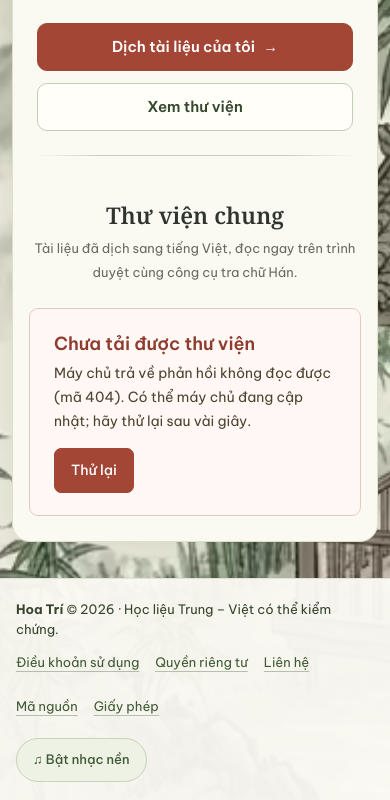
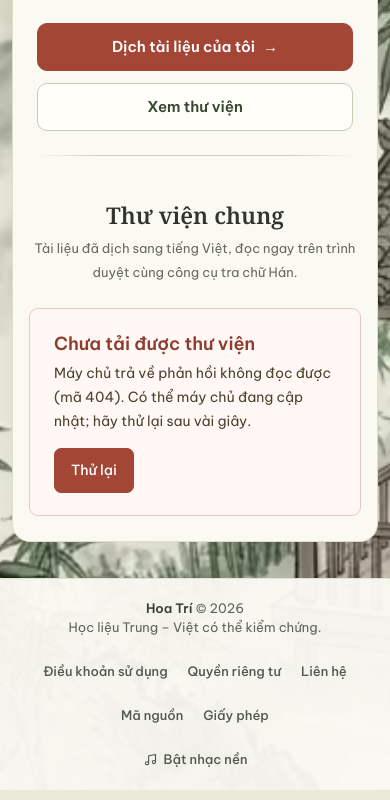
Before and after one commit to rynwoo1707/chinese-translator, a website: page frontend/index.html in a window 390 px wide. Shown: the part 555-1355 px from the top of the page. Drawn offline with Linux system fonts and the light colour scheme; no server answers.

Commit message:
Chân trang: tên bên trái, các link và nút nhạc cách đều bên phải trên cùng một hàng
- Chân trang rộng bằng phần nội dung (1250px): tên Hoa Trí bên trái; năm link và nút nhạc nền bên phải, cách đều
  24px, cùng chiều cao 44px, cùng màu và cỡ chữ; một gạch dọc mảnh ngăn nút nhạc với các link.
- Màn hình hẹp hơn 1180px: hai hàng căn giữa; từ 800px trở xuống nút nhạc có hàng riêng; trên điện thoại dòng tên
  xuống dòng ở dấu chấm giữa, không bao giờ cắt giữa "Trung – Việt".
- Biểu tượng nút nhạc vẽ bằng SVG (nốt nhạc, hai vạch khi đang phát) thay cho ký tự ♫ và Ⅱ mà phông chữ của trang
  không có; trình đọc màn hình chỉ đọc chữ của nút. Nút giữ nguyên độ rộng khi bấm.
- Bản chân trang tĩnh của 404, Điều khoản, Quyền riêng tư đổi theo; backend/legal-pages.test.mjs ghim bố cục mới.

Co-Authored-By: Claude Opus 5.5 <noreply@anthropic.com>

```diff
--- a/frontend/header.css
+++ b/frontend/header.css
@@ -99,22 +99,49 @@ html { scroll-padding-top:104px; }
  .site-masthead .header-request { border-color:ButtonText;background:ButtonFace;color:ButtonText; }
  .site-masthead a:focus-visible,.site-masthead button:focus-visible { outline-color:Highlight; }
 }
-/* Shared footer (site-footer.js): one line on every public page, the name on the left and the legal, contact, source and
-   licence links on the right; it wraps to two lines on a narrow screen. Rules carry a class so the study page's bare
-   footer and footer span rules do not restyle it. */
-.site-footer { margin-top:auto;padding:14px 24px 18px;border-top:1px solid #dfe2d8;background:rgba(250,249,243,.96);color:#4f5849;font-size:13px;line-height:1.6;letter-spacing:normal;text-align:left; }
-.site-footer-inner { display:flex;flex-wrap:wrap;align-items:center;justify-content:space-between;gap:0 28px;width:min(100%,1100px);margin:0 auto; }
-.site-footer .site-footer-brand { margin:0;color:#35432d; }
+/* Shared footer (site-footer.js; app.js adds the music switch after it). The inner wrapper steps aside (display:contents),
+   so the name, the links and the switch share one row as wide as the page content (.public-content, 1250px): the name on
+   the left, the links and the switch on the right. Below 1180px two centred rows; from 800px down, as the masthead, the
+   switch takes a row of its own. Rules carry a class so the study page's bare footer and footer span rules do not restyle it. */
+.site-footer { display:flex;flex-wrap:wrap;align-items:center;gap:0 24px;margin-top:auto;padding:12px max(24px,calc((100% - 1250px)/2));border-top:1px solid #dfe2d8;background:rgba(250,249,243,.96);color:#5f6656;font-size:13px;line-height:1.5;letter-spacing:normal;text-align:left; }
+.site-footer-inner { display:contents; }
+.site-footer .site-footer-brand { margin:0 auto 0 0; }
+.site-footer .site-footer-brand strong { color:#35432d;font-weight:600; }
 .site-footer span { margin:0;color:inherit; }
-.site-footer-links { display:flex;flex-wrap:wrap;gap:0 20px; }
-.site-footer-links a { display:inline-flex;align-items:center;min-height:44px;color:#3f5a34;text-decoration:underline;text-decoration-color:rgba(63,90,52,.35);text-underline-offset:4px; }
-.site-footer-links a:hover { color:#a44636;text-decoration-color:currentColor; }
+.site-footer-links { display:flex;flex-wrap:wrap;justify-content:center;gap:0 24px; }
+.site-footer-links a,.site-footer .background-music button { display:inline-flex;align-items:center;min-height:44px;border-radius:6px;color:#4f5849;font-weight:500;white-space:nowrap;text-decoration:none; }
+.site-footer-links a:hover,.site-footer .background-music button:hover { color:#a44636;text-decoration:underline;text-underline-offset:4px; }
+/* The music switch (music.js): a quiet control after a hairline, as tall as the links and wide enough for either label,
+   so nothing moves when it is pressed. The negative margin takes back its padding and border (kept for forced colours),
+   so its words meet the content edge and the hairline sits midway. No colour fade, as on the links. */
+.site-footer .background-music { display:flex;align-items:center;gap:24px; }
+.site-footer .background-music::before { content:'';height:16px;border-left:1px solid #cfd5c4; }
+.site-footer .background-music button { justify-content:center;gap:6px;min-width:8.9em;margin:0 -5px;padding:0 4px;border:1px solid transparent;background:transparent;box-shadow:none;transform:none;transition:none; }
+.site-footer .background-music button:hover { border-color:transparent;background:transparent;box-shadow:none;transform:none; }
+.site-footer .background-music svg { width:15px;height:15px;flex:none; }
+.site-footer .background-music button[aria-pressed='true'] { color:#35472f;font-weight:600; }
 .site-footer a:focus-visible,.site-footer button:focus-visible { outline:3px solid #536b43;outline-offset:3px; }
+@media(max-width:1179px) {
+ .site-footer { justify-content:center;padding-top:20px;padding-bottom:8px; }
+ .site-footer .site-footer-brand { flex-basis:100%;margin:0 0 12px;text-align:center;text-wrap:balance; }
+}
+@media(max-width:800px) {
+ .site-footer-links { flex-basis:100%; }
+ /* A full line of its own: from 560px down the links are capped at 27em and would no longer push it to the next line. */
+ .site-footer .background-music { flex-basis:100%;justify-content:center; }
+ .site-footer .background-music::before { content:none; }
+}
+@media(max-width:560px) {
+ .site-footer { padding-inline:16px; }
+ .site-footer-links { max-width:27em;column-gap:20px; }
+}
+/* A phone breaks the name line at the dot, never inside "Trung – Việt". */
 @media(max-width:480px) {
- .site-footer { padding:12px 16px 18px; }
- .site-footer .site-footer-brand { padding-top:8px; }
- .site-footer-links { gap:0 16px; }
+ .site-footer .site-footer-dot { display:none; }
+ .site-footer .site-footer-tagline { display:block; }
 }
 @media(forced-colors:active) {
  .site-footer { border-top-color:CanvasText; }
+ .site-footer .background-music::before { border-left-color:CanvasText; }
+ .site-footer a:focus-visible,.site-footer button:focus-visible { outline-color:Highlight; }
 }
--- a/frontend/music.js
+++ b/frontend/music.js
@@ -10,11 +10,15 @@ function player(){
  if(!audio){audio=new Audio(MUSIC_URL);audio.loop=true;audio.preload='auto';audio.volume=volume;audio.addEventListener('play',()=>{playing=true;sync();});audio.addEventListener('pause',()=>{playing=false;sync();});}
  return audio;
 }
-function sync(){const button=document.querySelector('#music-toggle');if(!button)return;button.setAttribute('aria-pressed',String(enabled));button.textContent=enabled?'Ⅱ Dừng nhạc':'♫ Bật nhạc nền';button.title=enabled&&!playing?'Nhạc sẽ phát sau lần tương tác đầu tiên; bấm để tắt':'Nhạc nền The Weight of Unspoken Days';}
+// The switch's icon is drawn (a note; two solid bars while it is on), not a font glyph: the site font has neither, and a
+// screen reader would read one aloud. aria-hidden leaves the words as the button's name.
+const NOTE='<path d="M9 18V6l11-2v12M9 18a2.5 2.5 0 1 1-5 0a2.5 2.5 0 1 1 5 0M20 16a2.5 2.5 0 1 1-5 0a2.5 2.5 0 1 1 5 0"/>',PAUSE='<path d="M7 5h2.5v14H7zM14.5 5H17v14h-2.5z" fill="currentColor"/>';
+function label(){return `<svg viewBox="0 0 24 24" fill="none" stroke="currentColor" stroke-width="1.8" stroke-linecap="round" stroke-linejoin="round" aria-hidden="true">${enabled?PAUSE:NOTE}</svg><span>${enabled?'Dừng nhạc':'Bật nhạc nền'}</span>`;}
+function sync(){const button=document.querySelector('#music-toggle');if(!button)return;button.setAttribute('aria-pressed',String(enabled));button.innerHTML=label();button.title=enabled&&!playing?'Nhạc sẽ phát sau lần tương tác đầu tiên; bấm để tắt':'Nhạc nền The Weight of Unspoken Days';}
 async function startMusic(){if(!enabled||playing||starting)return;starting=true;try{await player().play();}finally{starting=false;sync();}}
 export function stopMusic(){enabled=false;remember();audio?.pause();sync();}
 // Drawn inside the page footer (a group, not a landmark), never floating over the content.
-export function musicMarkup(){return `<div class="background-music" role="group" aria-label="Nhạc nền"><button id="music-toggle" type="button" aria-pressed="${enabled}">${enabled?'Ⅱ Dừng nhạc':'♫ Bật nhạc nền'}</button></div>`;}
+export function musicMarkup(){return `<div class="background-music" role="group" aria-label="Nhạc nền"><button id="music-toggle" type="button" aria-pressed="${enabled}">${label()}</button></div>`;}
 export function bindMusic(onError){const button=document.querySelector('#music-toggle');if(!button)return;sync();button.onclick=()=>{if(enabled)stopMusic();else{enabled=true;remember();sync();void startMusic().catch(error=>onError(error.message));}};void startMusic().catch(()=>{});}
 function unlock(event){if(event.target.closest?.('#music-toggle')||!document.querySelector('#music-toggle')||!enabled)return;void startMusic().catch(()=>{});}
 document.addEventListener('pointerdown',unlock);
--- a/frontend/site-footer.js
+++ b/frontend/site-footer.js
@@ -10,7 +10,7 @@ export const SOURCE_URL='https://github.com/rynwoo1707/chinese-translator/tree/h
 export const SERVICE_SOURCE_URL=`${SOURCE_URL}/services/pdf-layout`;
 
 export function footerHtml(){
- return `<div class="site-footer-inner"><p class="site-footer-brand"><strong>Hoa Trí</strong> © 2026 · Học liệu Trung – Việt có thể kiểm chứng.</p>`
+ return `<div class="site-footer-inner"><p class="site-footer-brand"><strong>Hoa Trí</strong> © 2026 <span class="site-footer-dot">·</span> <span class="site-footer-tagline">Học liệu Trung – Việt có thể kiểm chứng.</span></p>`
   +`<nav class="site-footer-links" aria-label="Thông tin về Hoa Trí"><a href="/dieu-khoan">Điều khoản sử dụng</a><a href="/quyen-rieng-tu">Quyền riêng tư</a><a href="/quyen-rieng-tu#lien-he">Liên hệ</a><a href="${SOURCE_URL}" target="_blank" rel="noopener">Mã nguồn</a><a href="/dieu-khoan#giay-phep">Giấy phép</a></nav></div>`;
 }
 
--- a/frontend/style.css
+++ b/frontend/style.css
@@ -106,9 +106,6 @@ input:focus-visible,select:focus-visible,textarea:focus-visible{border-color:#81
 
 .library-filters{display:flex;flex-direction:column;gap:18px;margin:28px 0 16px}.library-search{position:relative;display:flex;align-items:center;max-width:520px;width:100%}.library-search>svg{position:absolute;left:15px;width:20px;height:20px;color:#7a8c67;pointer-events:none}.library-search input{margin:0;padding:14px 16px 14px 46px;border-radius:12px;background:#fffef9;min-height:48px}.genre-filter{display:flex;flex-wrap:wrap;gap:9px}.genre-filter button{border-radius:24px;padding:9px 17px;background:#f6f7ee;color:#606e52;font-size:12px}.genre-filter button[aria-pressed="true"]{background:#566c43;color:#fff;border-color:#566c43;box-shadow:0 3px 9px #435c3020}.library-result-count{font-size:12px;color:#656c5c;margin:0 0 20px}.cover-book[hidden],#library-no-results[hidden]{display:none!important}@media(max-width:680px){.library-filters{margin-top:22px}.library-search{max-width:none}.genre-filter{gap:8px}.genre-filter button{padding:8px 13px}}
 
-
-/* Background music: an off-by-default switch in the footer, never floating over the content. */
-.background-music{width:min(100%,1100px);margin:10px auto 0}.background-music button{display:inline-flex;align-items:center;min-height:44px;padding:8px 16px;border:1px solid #c9d2bb;border-radius:24px;color:#3f5a34;background:#edf2e5;font-size:13px}.background-music button[aria-pressed="true"]{background:#536b43;border-color:#536b43;color:#fff}
 
 .public-shell{position:relative;isolation:isolate}.home-atmosphere{position:absolute;inset:100px 0 auto;height:360px;overflow:hidden;pointer-events:none;z-index:-1}.drifting-leaf{position:absolute;top:10%;width:38px;height:18px;color:#70865c;opacity:.38;transform:rotate(-25deg)}.mist{position:absolute;width:70%;height:90px;border-radius:50%;background:radial-gradient(ellipse,#fffef58a,transparent 70%);filter:blur(12px);bottom:10px}.mist-two{left:40%;bottom:90px;opacity:.6}
 @keyframes bamboo-drift{0%{transform:translate(-35px,-50px) rotate(-25deg);opacity:0}15%{opacity:.45}80%{opacity:.3}100%{transform:translate(100px,350px) rotate(160deg);opacity:0}}
@@ -387,8 +384,6 @@ main#noi-dung:focus{outline:none}
 .load-error .button-row{margin-top:14px;flex-wrap:wrap}
 .load-error-link{display:inline-flex;align-items:center;min-height:44px;padding:0 12px;color:#8f3b2e;text-decoration:underline;text-underline-offset:3px}
 @media(max-width:680px){.hero-actions{flex-direction:column;align-items:stretch}.library-heading h2{font-size:23px}}
-/* The site footer carries the music switch; nothing floats over the page any more. */
-.site-footer .background-music{display:block}
 /* Reader: share button, book title, loading and error states. */
 .reader-start{display:flex;flex:none;align-items:center;gap:8px}
 /* The part picker has a row of its own at every width, so long part titles stay readable. */
```
Also changed, not shown: backend/legal-pages.test.mjs (+17 -0 lines), frontend/404.html (+1 -1 lines), frontend/dieu-khoan.html (+1 -1 lines), frontend/quyen-rieng-tu.html (+1 -1 lines).
